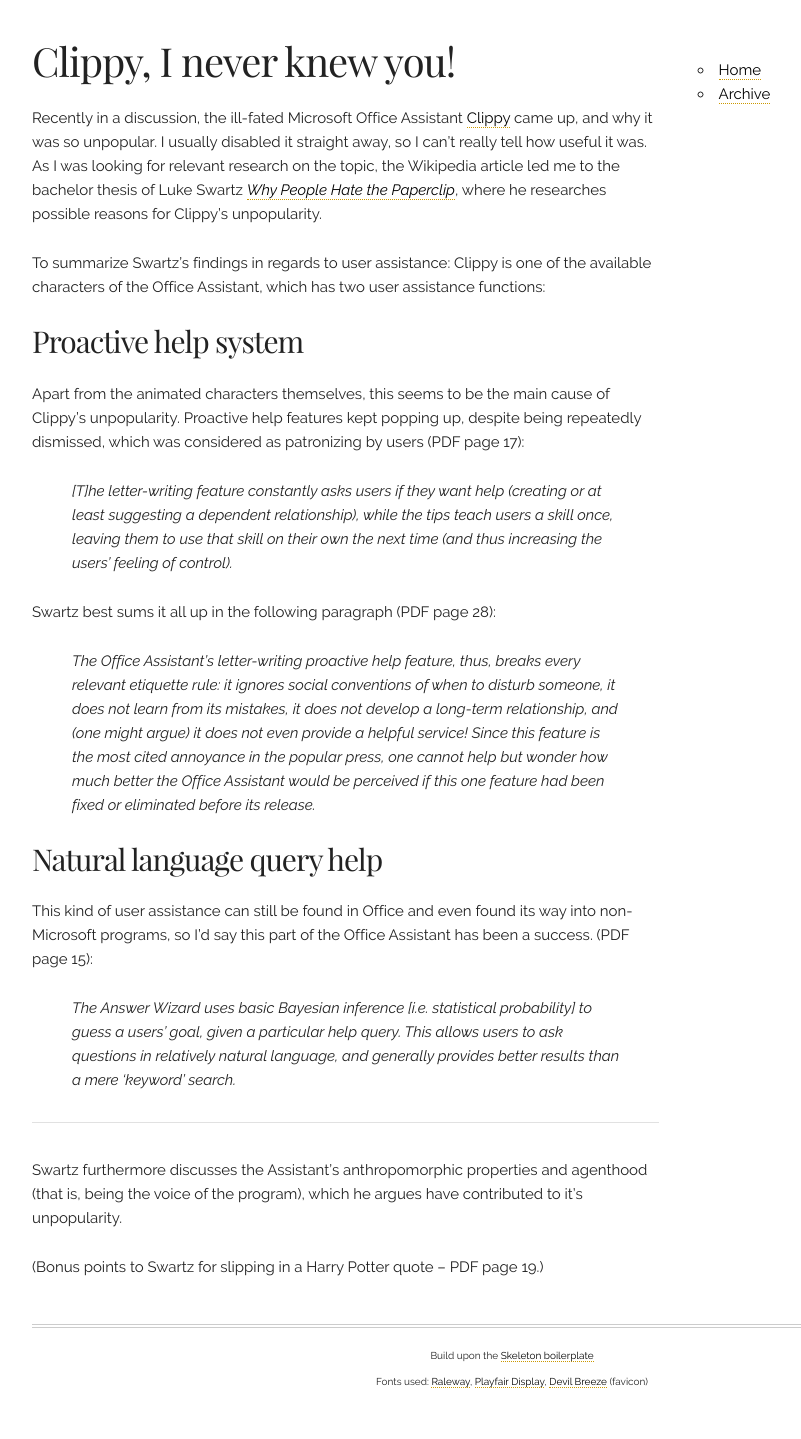
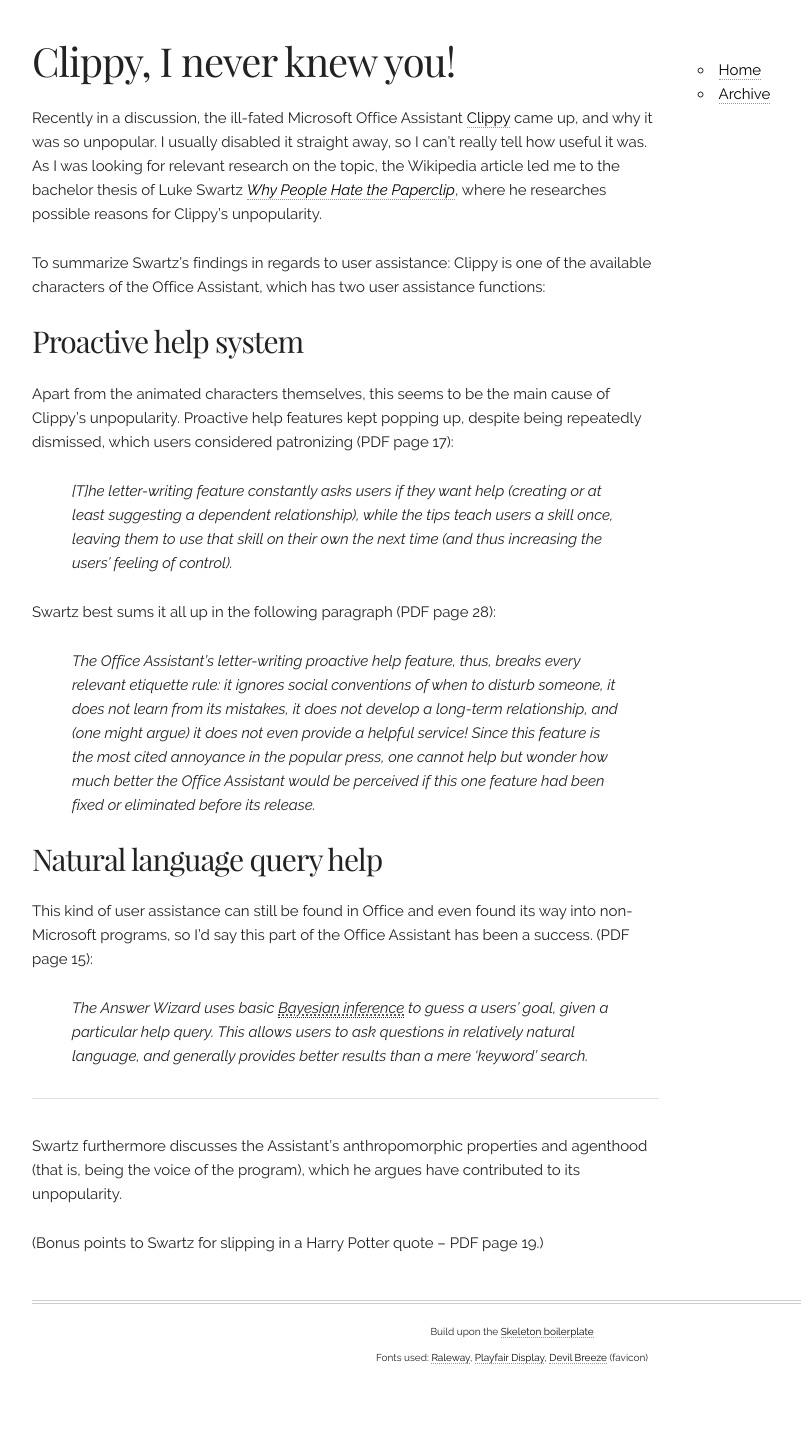
Before and after one commit to Primozz/my-notes, a Jekyll site: the page built from _posts/2019-10-22-clippy.md, in a window 1280 px wide. Shown: the whole page, without its empty margins (128-929 px from the left). Built offline with Jekyll 4.4.1, drawn with Linux system fonts in a browser that asks for light colours; after the commit the page ends 1415 px from its top, so only the background shows below that.

Commit message:
More minor corrections

```diff
--- a/_posts/2019-10-22-clippy.md
+++ b/_posts/2019-10-22-clippy.md
@@ -8,7 +8,7 @@
 
 ## Proactive help system
 
-Apart from the animated characters themselves, this seems to be the main cause of Clippy's unpopularity. Proactive help features kept popping up, despite being repeatedly dismissed, which was considered as patronizing by users (PDF page 17):
+Apart from the animated characters themselves, this seems to be the main cause of Clippy's unpopularity. Proactive help features kept popping up, despite being repeatedly dismissed, which users considered patronizing (PDF page 17):
 
 > [T]he letter-writing feature constantly asks users if they want help (creating or at least suggesting a dependent relationship), while the tips teach users a skill once, leaving them to use that skill on their own the next time (and thus increasing the users’ feeling of control).
 
@@ -20,10 +20,10 @@
 
 This kind of user assistance can still be found in Office and even found its way into non-Microsoft programs, so I'd say this part of the Office Assistant has been a success. (PDF page 15):
 
-> The Answer Wizard uses basic Bayesian inference [i.e. statistical probability] to guess a users’ goal, given a particular help query. This allows users to ask questions in relatively natural language, and generally provides better results than a mere 'keyword' search.
+> The Answer Wizard uses basic <abbr title="My note: statistical probability">Bayesian inference</abbr> to guess a users’ goal, given a particular help query. This allows users to ask questions in relatively natural language, and generally provides better results than a mere 'keyword' search.
 
 ***
 
-Swartz furthermore discusses the Assistant's anthropomorphic properties and agenthood (that is, being the voice of the program), which he argues have contributed to it's unpopularity.
+Swartz furthermore discusses the Assistant's anthropomorphic properties and agenthood (that is, being the voice of the program), which he argues have contributed to its unpopularity.
 
 (Bonus points to Swartz for slipping in a Harry Potter quote -- PDF page 19.)
--- a/index.html
+++ b/index.html
@@ -11,6 +11,6 @@
     <hr />
 
   {% for post in site.posts limit:1 %}
-    <h3><a href="/my-notes{{ post.url }}">{{ post.title }}</a></h3>
+    <h1><a href="/my-notes{{ post.url }}">{{ post.title }}</a></h1>
     {{ post.content }}
   {% endfor %}
```
